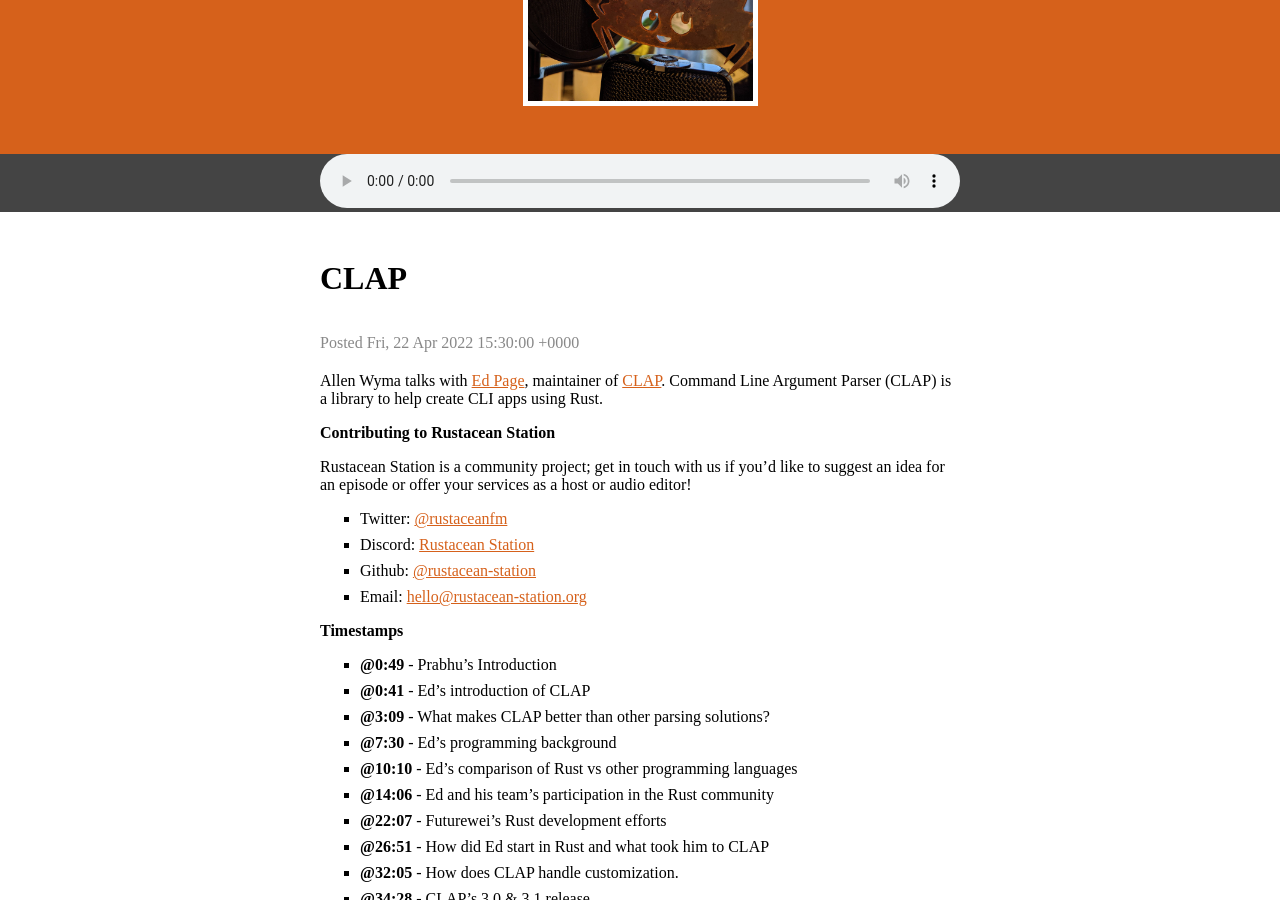
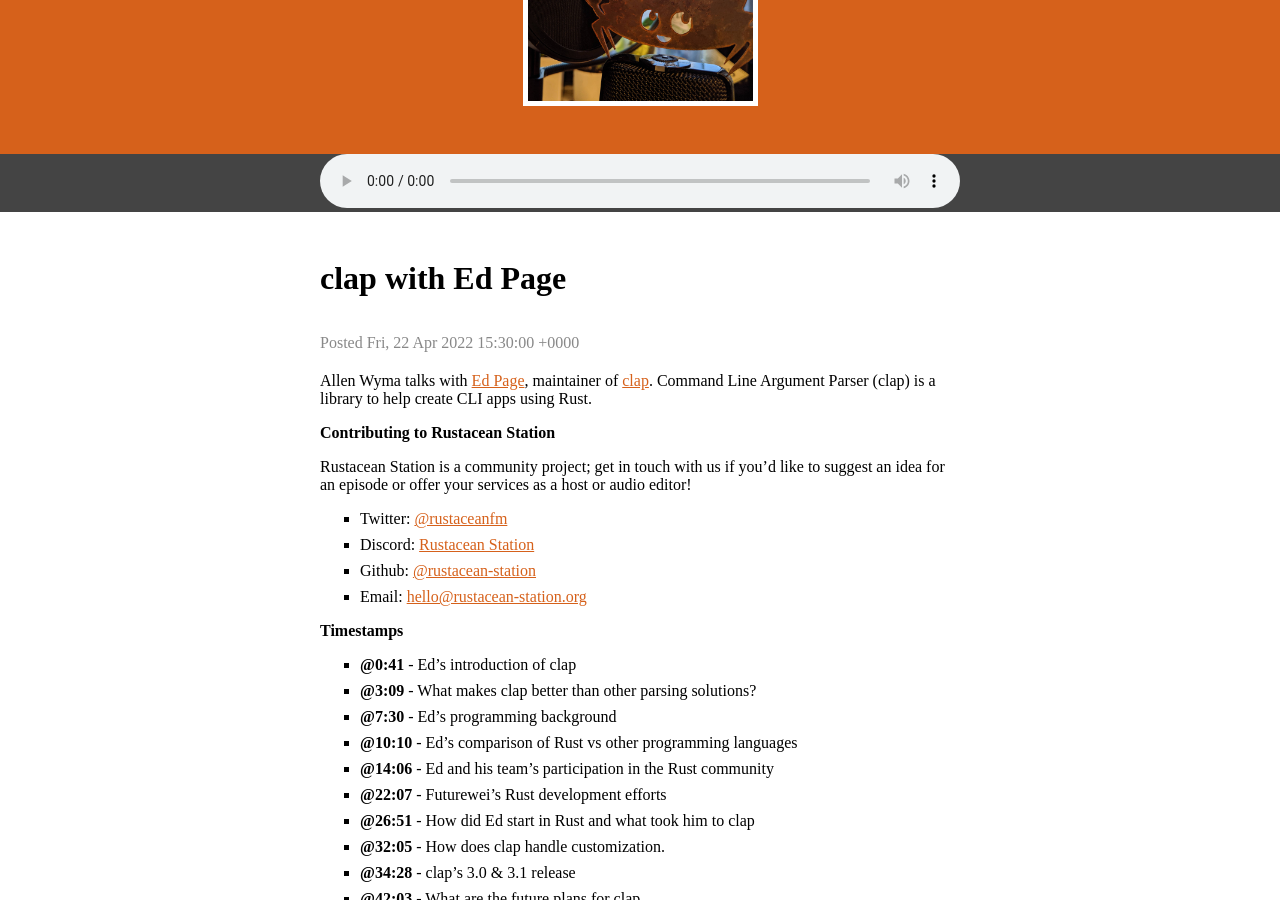
Before and after one commit to rustacean-station/rustacean-station.org, a Jekyll site: the page built from _episodes/065-ed-page.md, in a window 1280 px wide and 900 px high, scrolled down 280 px. Built offline with Jekyll 4.4.1, drawn with Linux system fonts in a browser that asks for light colours; some of the changed text lies outside the part shown.

Commit message:
added in links and fix some grammar

```diff
--- a/_episodes/065-ed-page.md
+++ b/_episodes/065-ed-page.md
@@ -1,12 +1,12 @@
 ---
-title: "CLAP"
+title: "clap with Ed Page"
 date: 2022-04-22T15:30:00Z
 file: https://audio.rustacean-station.org/file/rustacean-station/rustacean-station-e065-ed-page.mp3
 duration: "1:10:32"
 length: "67724852"
 #reddit: (leave blank on initial publish, amend with link and uncomment this line after Reddit thread has been posted)
 ---
-Allen Wyma talks with [Ed Page](https://github.com/epage), maintainer of [CLAP](https://github.com/clap-rs/clap). Command Line Argument Parser (CLAP) is a library to help create CLI apps using Rust.
+Allen Wyma talks with [Ed Page](https://github.com/epage), maintainer of [clap](https://github.com/clap-rs/clap). Command Line Argument Parser (clap) is a library to help create CLI apps using Rust.
 
 
 ## Contributing to Rustacean Station
@@ -19,21 +19,20 @@
 - Email: [hello@rustacean-station.org](mailto:hello@rustacean-station.org)
 
 ## Timestamps
-- [@0:49] - Prabhu's Introduction
-- [@0:41] - Ed's introduction of CLAP
-- [@3:09] - What makes CLAP better than other parsing solutions?
+- [@0:41] - Ed's introduction of clap
+- [@3:09] - What makes clap better than other parsing solutions?
 - [@7:30] - Ed's programming background
 - [@10:10] - Ed's comparison of Rust vs other programming languages
 - [@14:06] - Ed and his team's participation in the Rust community
 - [@22:07] - Futurewei's Rust development efforts
-- [@26:51] - How did Ed start in Rust and what took him to CLAP
-- [@32:05] - How does CLAP handle customization.
-- [@34:28] - CLAP's 3.0 & 3.1 release
-- [@42:03] - What are the future plans for CLAP
-- [@47:40] - Argparse vs Click
-- [@51:34] - Ongoing plans for CLAP's improvement
+- [@26:51] - How did Ed start in Rust and what took him to clap
+- [@32:05] - How does clap handle customization.
+- [@34:28] - clap's 3.0 & 3.1 release
+- [@42:03] - What are the future plans for clap
+- [@47:40] - [argparse](https://docs.python.org/3/library/argparse.html) vs [Click](https://click.palletsprojects.com/en/8.1.x/)
+- [@51:34] - Ongoing plans for clap's improvement
 - [@53:45] - Ed's efforts on keeping CLI alive
-- [@56:09] - What is Cargo Script?
+- [@56:09] - What is [cargo-script](https://github.com/DanielKeep/cargo-script)?
 - [@1:03:12] - Ed's view about the state of education in Rust
 - [@1:08:06] - Ed's tips and tricks for beginners.
 
```
